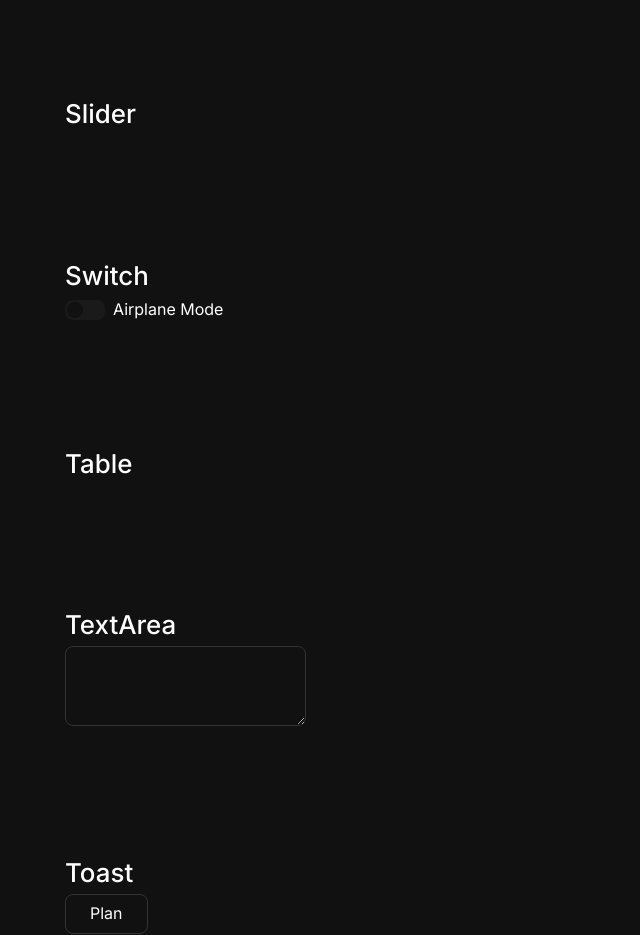
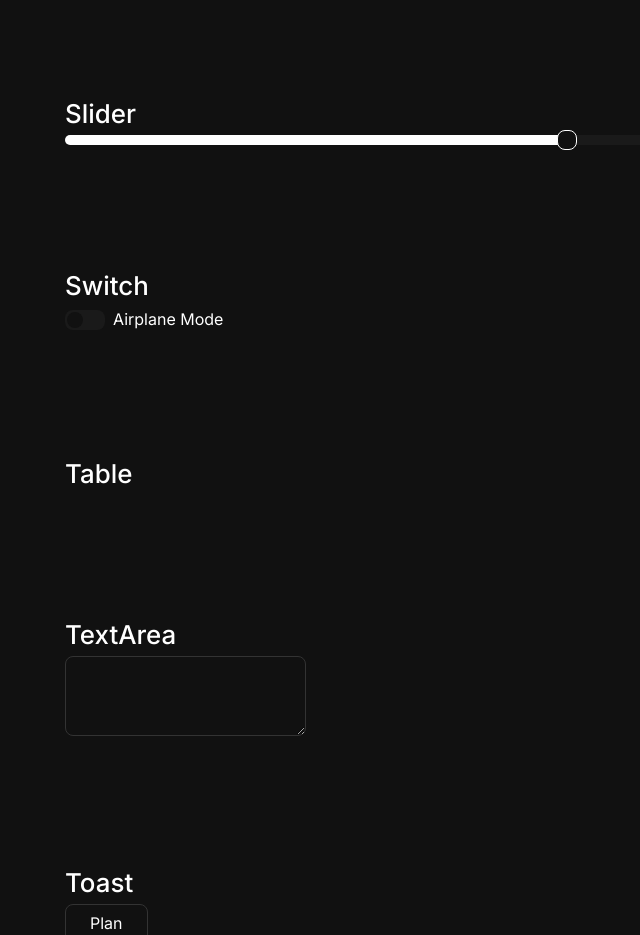
Before and after one commit to rarescovei5/Principium-UI, a React (Vite) app: page / in a window 1280 px wide. Shown: the part 7720-8655 px from the top of the page, without its empty margins (63-703 px from the left). Built offline with nearby package versions, Linux system fonts and the light colour scheme.

Commit message:
added Slider.tsx

```diff
--- a/src/App.tsx
+++ b/src/App.tsx
@@ -90,11 +90,13 @@ import {
 import { Toggle } from './ModernTheme/Toggle';
 import { Switch } from './ModernTheme/Switch';
 import { Textarea } from './ModernTheme/Textarea';
+import { Slider } from './ModernTheme/Slider';
 function App() {
   const [selectedDate, setSelectedDate] = useState(new Date());
   const [checked, setChecked] = useState(false);
   const [openCommandDialog, setOpenCommandDialog] = useState(false);
   const [isSelected, setIsSelected] = useState(false);
+  const [sliderVal, setSliderVal] = useState(50);
 
   useEffect(() => {
     const handleCtrlK = (e: KeyboardEvent) => {
@@ -539,6 +541,7 @@ function App() {
       </div>
       <div className="w-[80%] mx-auto">
         <h3 className="h3">Slider</h3>
+        <Slider value={sliderVal} setValue={setSliderVal} max={100} step={1} />
       </div>
       <div className="w-[80%] mx-auto">
         <h3 className="h3">Switch</h3>
--- a/src/ModernTheme/Slider.tsx
+++ b/src/ModernTheme/Slider.tsx
@@ -0,0 +1,58 @@
+import React, { useRef } from 'react';
+import { SetStateAction } from 'react';
+
+interface SliderProps extends React.HTMLAttributes<HTMLDivElement> {
+  value: number;
+  setValue: React.Dispatch<SetStateAction<number>>;
+  max: number;
+  step?: number;
+}
+
+const Slider: React.FC<SliderProps> = ({
+  className,
+  value,
+  setValue,
+  max,
+  step = 1,
+}) => {
+  const sliderRef = useRef<HTMLDivElement>(null);
+
+  const handleMouseMove = (e: MouseEvent) => {
+    if (!sliderRef.current) return;
+    const rect = sliderRef.current.getBoundingClientRect();
+    let newValue = ((e.clientX - rect.left) / rect.width) * max;
+    // Round based on step size
+    newValue = Math.round(newValue / step) * step;
+    // Clamp the value between 0 and max
+    newValue = Math.max(0, Math.min(newValue, max));
+    setValue(newValue);
+  };
+
+  const handleMouseUp = () => {
+    document.removeEventListener('mousemove', handleMouseMove);
+    document.removeEventListener('mouseup', handleMouseUp);
+  };
+
+  const handleMouseDown = (e: React.MouseEvent) => {
+    // Prevent text selection and other default behavior
+    e.preventDefault();
+    document.addEventListener('mousemove', handleMouseMove);
+    document.addEventListener('mouseup', handleMouseUp);
+  };
+
+  return (
+    <div ref={sliderRef} className={`bg-surface rounded-lg h-2.5 ${className}`}>
+      <div
+        style={{ width: `${(Math.max(0, Math.min(value, max)) / max) * 100}%` }}
+        className="bg-text relative h-full rounded-lg transition-transform duration-300"
+      >
+        <span
+          onMouseDown={handleMouseDown}
+          className="w-5 aspect-square rounded-lg absolute bg-bg border border-white top-[50%] -translate-y-[50%] right-0"
+        ></span>
+      </div>
+    </div>
+  );
+};
+
+export { Slider };
```
Also changed, not shown: src/ModernTheme/Sidebar.tsx (deleted).
